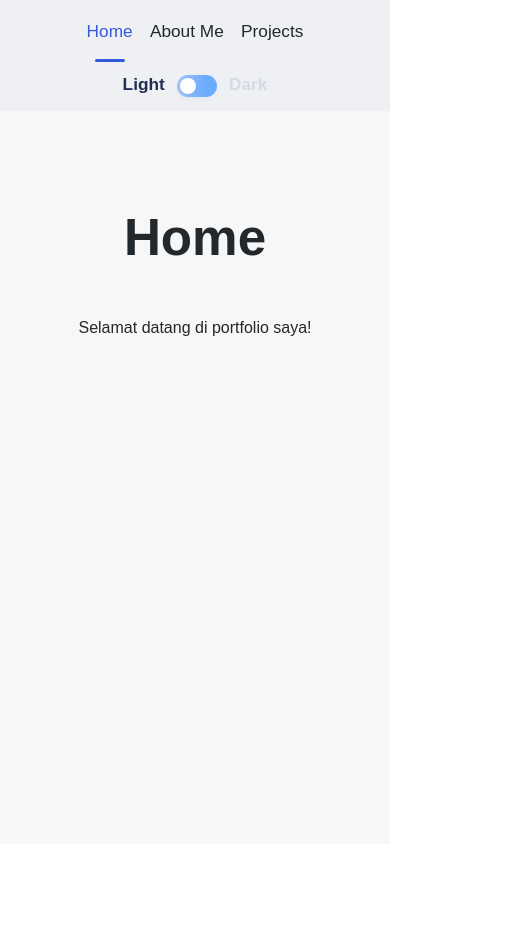
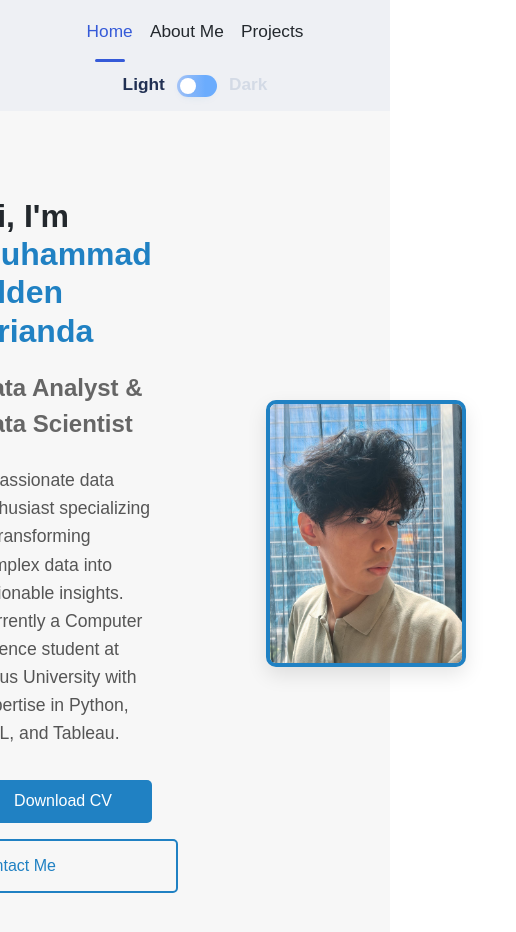
Before and after one commit to aldenarianda/aldenarianda.github.io, a React (Vite) app: page / in a window 390 px wide. Shown: the top 932 px of the page, 516 px wide, since content can reach past the window. Before the commit the page ends 844 px from the top, so only its background shows below. Built offline with nearby package versions, Linux system fonts and the light colour scheme; the HTML template or start-up script is replaced by a standard one.

Commit message:
Feat: Build initial Home page layout

```diff
--- a/src/App.css
+++ b/src/App.css
@@ -57,6 +57,10 @@ body {
   align-items: center;
   gap: 2em;
   flex-direction: row;
+  width: 100%;
+  max-width: 1200px;
+  justify-content: space-between; /* push theme switch to the right */
+  padding: 0 1rem;
 }
 
 .nav-links {
--- a/src/pages/Home.jsx
+++ b/src/pages/Home.jsx
@@ -1,4 +1,5 @@
 import React, { useEffect, useState } from 'react';
+import '../styles/Home.css';
 
 const Home = ({ animateFrom }) => {
   const [show, setShow] = useState(false);
@@ -7,12 +8,44 @@ const Home = ({ animateFrom }) => {
     return () => clearTimeout(t);
   }, []);
 
+  const handleDownloadCV = () => {
+    // Downloads resume from public/assets/resume.pdf — place your resume at public/assets/resume.pdf
+    const link = document.createElement('a');
+    link.href = '/assets/Resume_Muhammad_Alden_Arianda.pdf';
+    link.download = 'Resume_Muhammad_Alden_Arianda.pdf';
+    document.body.appendChild(link);
+    link.click();
+    document.body.removeChild(link);
+  };
+
   return (
     <div
       className={`page-container home-page ${animateFrom === 'bottom' ? 'home-dropup' : 'home-dropdown'}${show ? ' home-dropup-animate' : ''}`}
     >
-      <h1>Home</h1>
-      <p>Selamat datang di portfolio saya!</p>
+      <div className="home-content">
+        <div className="content-left">
+          <h1>Hi, I'm <span className="highlight">Muhammad Alden Arianda</span></h1>
+          <h2>Data Analyst & Data Scientist</h2>
+          <p className="intro-text">
+            A passionate data enthusiast specializing in transforming complex data into actionable insights.
+            Currently a Computer Science student at Binus University with expertise in Python, SQL, and Tableau.
+          </p>
+          <div className="button-group">
+            <button className="primary-button" onClick={handleDownloadCV}>
+              Download CV
+            </button>
+            <a href="#contact" className="secondary-button">
+              Contact Me
+            </a>
+          </div>
+        </div>
+        <div className="content-right">
+          <div className="profile-image">
+            {/* Foto harus disimpan di public/assets/profile-photo.jpeg */}
+            <img src="/assets/profile-photo.jpeg" alt="Alden" />
+          </div>
+        </div>
+      </div>
     </div>
   );
 };
--- /dev/null
+++ b/src/styles/Home.css
@@ -0,0 +1,155 @@
+.home-page {
+  display: flex;
+  justify-content: center;
+  align-items: center;
+  min-height: calc(100vh - 64px); /* Adjust based on your navbar height */
+  padding: 2rem;
+}
+
+.home-content {
+  max-width: 1200px;
+  display: flex;
+  justify-content: space-between;
+  align-items: center;
+  gap: 4rem;
+  animation: fadeIn 1s ease-out;
+}
+
+.content-left {
+  flex: 1;
+  text-align: left;
+}
+
+.content-right {
+  flex: 0 0 300px;
+}
+
+.profile-image {
+  width: 300px;
+  height: 400px;
+  border-radius: 10px;
+  overflow: hidden;
+  box-shadow: 0 8px 20px rgba(0,0,0,0.1);
+  border: 4px solid #2081c3; /* blue frame */
+  box-sizing: border-box; /* include border in size */
+  background: #ffffff; /* white background behind image */
+}
+
+.profile-image img {
+  width: 100%;
+  height: 100%;
+  object-fit: cover;
+}
+
+.highlight {
+  color: #2081c3;
+  font-weight: bold;
+}
+
+h1 {
+  font-size: 2.5rem;
+  margin-bottom: 0.5rem;
+  line-height: 1.2;
+}
+
+h2 {
+  font-size: 1.8rem;
+  color: #666;
+  margin-bottom: 1.5rem;
+}
+
+.intro-text {
+  font-size: 1.2rem;
+  line-height: 1.6;
+  margin-bottom: 2rem;
+  color: #555;
+}
+
+.button-group {
+  display: flex;
+  gap: 1rem;
+  margin-top: 2rem;
+}
+
+.primary-button, .secondary-button {
+  padding: 0.8rem 1.5rem;
+  font-size: 1rem;
+  border-radius: 5px;
+  cursor: pointer;
+  transition: all 0.3s ease;
+  text-decoration: none;
+  font-weight: 500;
+}
+
+.primary-button {
+  background-color: #2081c3;
+  color: white;
+  border: none;
+}
+
+.primary-button:hover {
+  background-color: #1a6ea8;
+  transform: translateY(-2px);
+}
+
+.secondary-button {
+  background-color: transparent;
+  color: #2081c3;
+  border: 2px solid #2081c3;
+}
+
+.secondary-button:hover {
+  background-color: #2081c3;
+  color: white;
+  transform: translateY(-2px);
+}
+
+@keyframes fadeIn {
+  from {
+    opacity: 0;
+    transform: translateY(20px);
+  }
+  to {
+    opacity: 1;
+    transform: translateY(0);
+  }
+}
+
+/* Responsive Design */
+@media screen and (max-width: 768px) {
+  .home-page {
+    padding: 1rem;
+  }
+
+  .home-content {
+    text-align: center;
+  }
+
+  .profile-image {
+    width: 200px;
+    height: 267px; /* keep approx 3:4 ratio */
+    margin: 0 auto;
+  }
+
+  h1 {
+    font-size: 2rem;
+  }
+
+  h2 {
+    font-size: 1.5rem;
+  }
+
+  .intro-text {
+    font-size: 1.1rem;
+  }
+
+  .button-group {
+    flex-direction: column;
+    align-items: center;
+  }
+
+  .primary-button, .secondary-button {
+    width: 100%;
+    max-width: 250px;
+  }
+}
```
Also changed, not shown: src/styles/AboutMe.css (added, +108 -0 lines), public/assets/profile-photo.jpeg (added), 1 other file (tests, documents, lock files or other folders).
